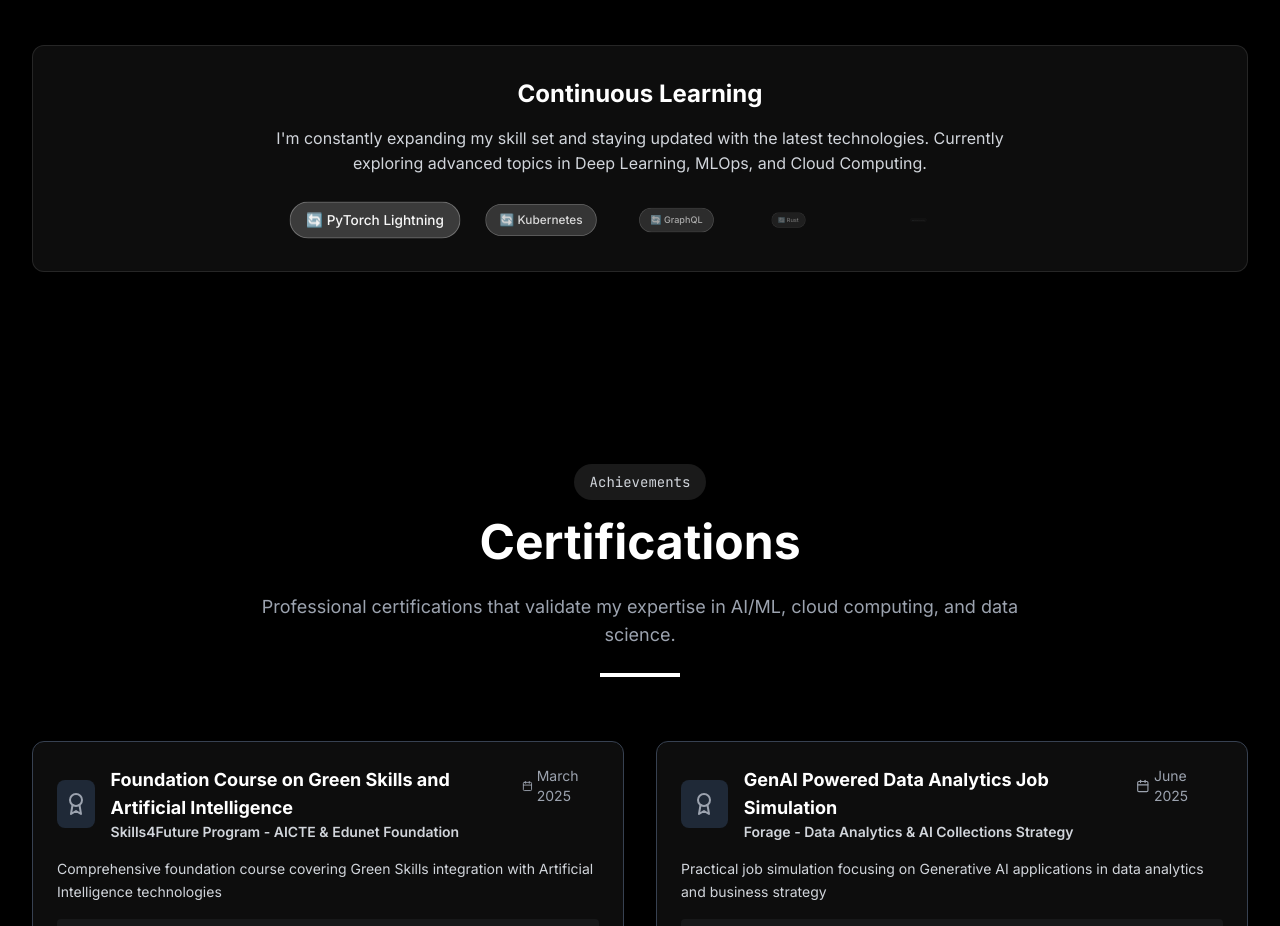
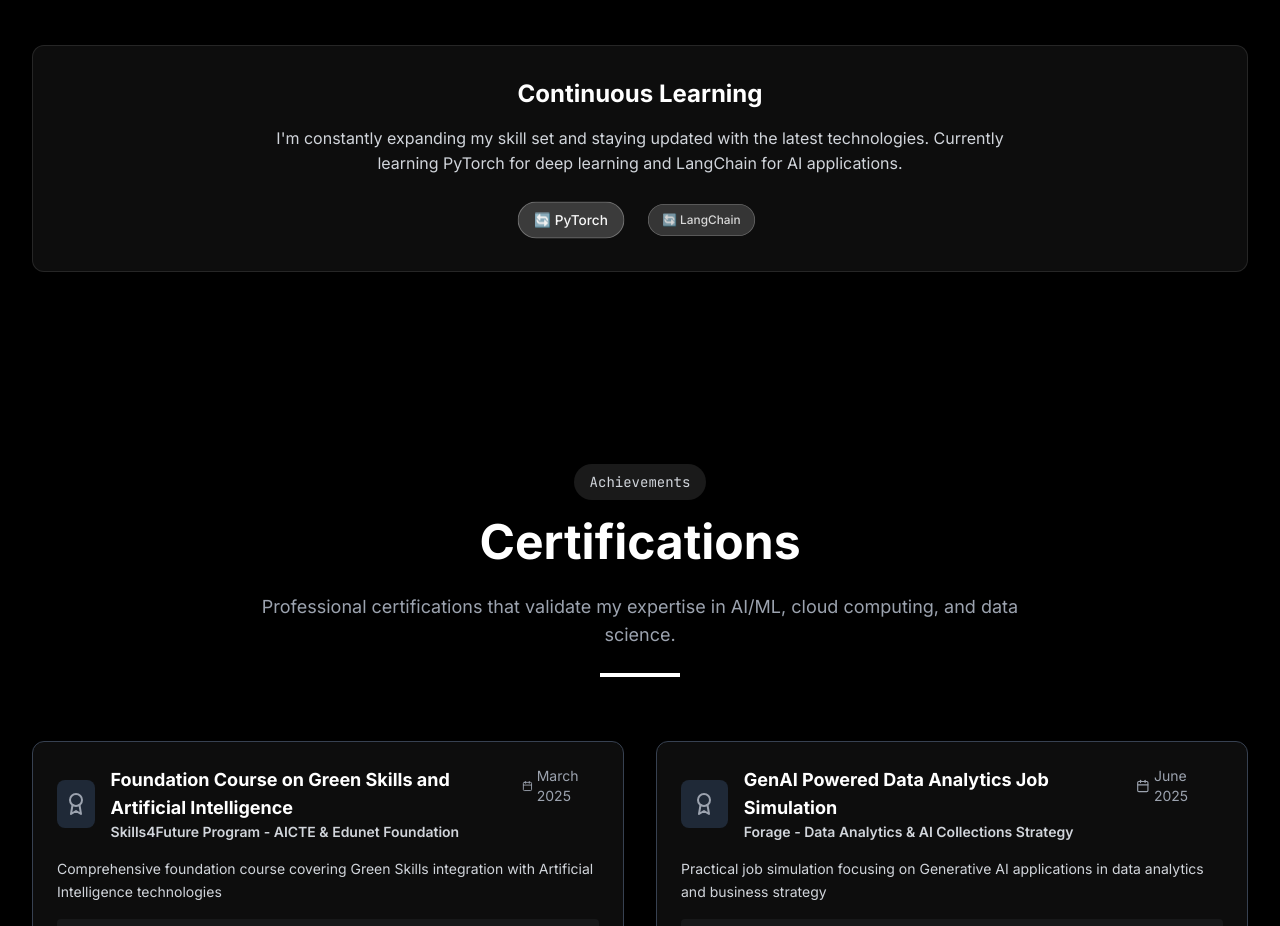
Before and after one commit to jenish2917/jenish-barvaliya-portfolio, a React (Vite) app in the folder frontend/: page / in a window 1280 px wide. Shown: the part 7060-7986 px from the top of the page. Built offline with nearby package versions, Linux system fonts and the light colour scheme; no server answers.

Commit message:
UPDATE: Focus Continuous Learning section on current studies - PyTorch and LangChain only

```diff
--- a/frontend/src/components/sections/Skills.jsx
+++ b/frontend/src/components/sections/Skills.jsx
@@ -174,12 +174,12 @@ const Skills = ({ darkMode }) => {
             </h3>
             <p className={`${darkMode ? 'text-gray-300' : 'text-gray-600'} mb-6 max-w-3xl mx-auto`}>
               I'm constantly expanding my skill set and staying updated with the latest technologies.
-              Currently exploring advanced topics in Deep Learning, MLOps, and Cloud Computing.
+              Currently learning PyTorch for deep learning and LangChain for AI applications.
             </p>
 
             {/* Current Learning */}
             <div className="flex flex-wrap justify-center gap-3">
-              {['PyTorch Lightning', 'Kubernetes', 'GraphQL', 'Rust', 'WebAssembly'].map((tech, index) => (
+              {['PyTorch', 'LangChain'].map((tech, index) => (
                 <motion.span
                   key={tech}
                   initial={{ opacity: 0, scale: 0 }}
```
